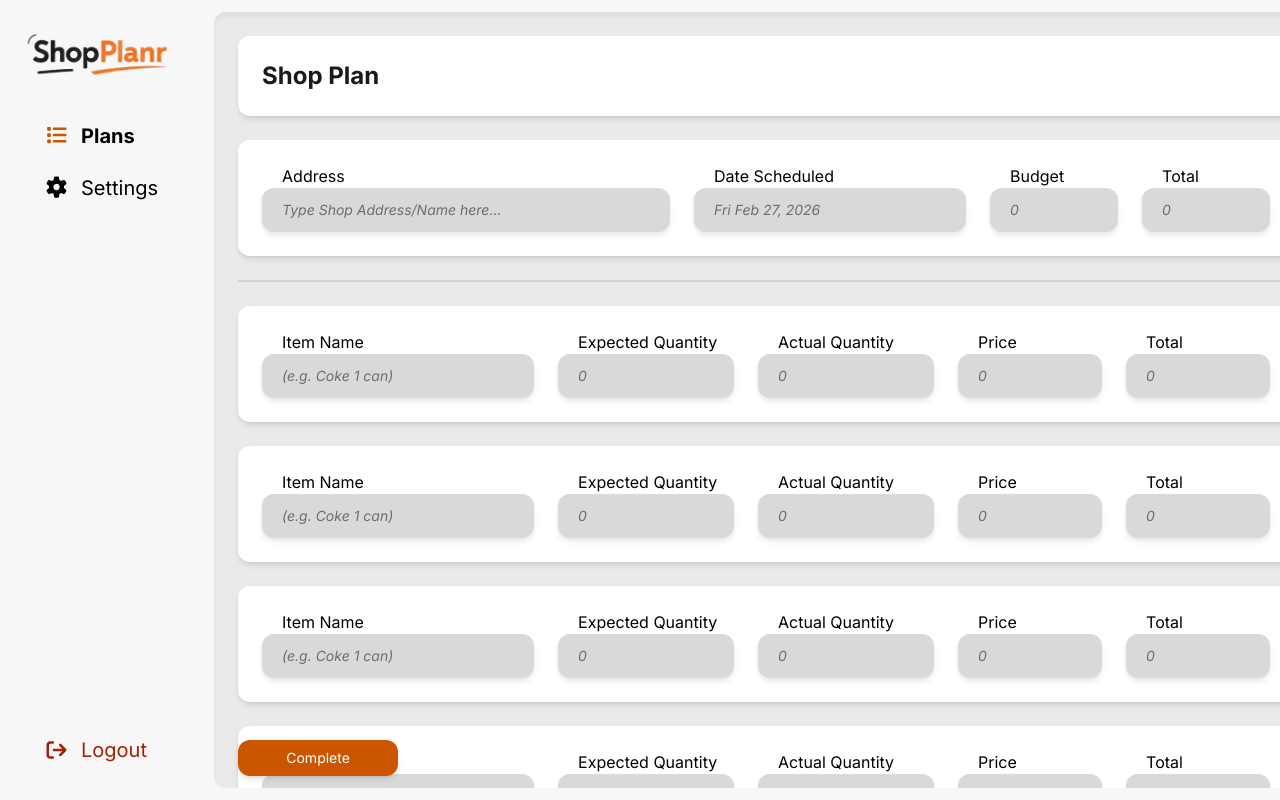
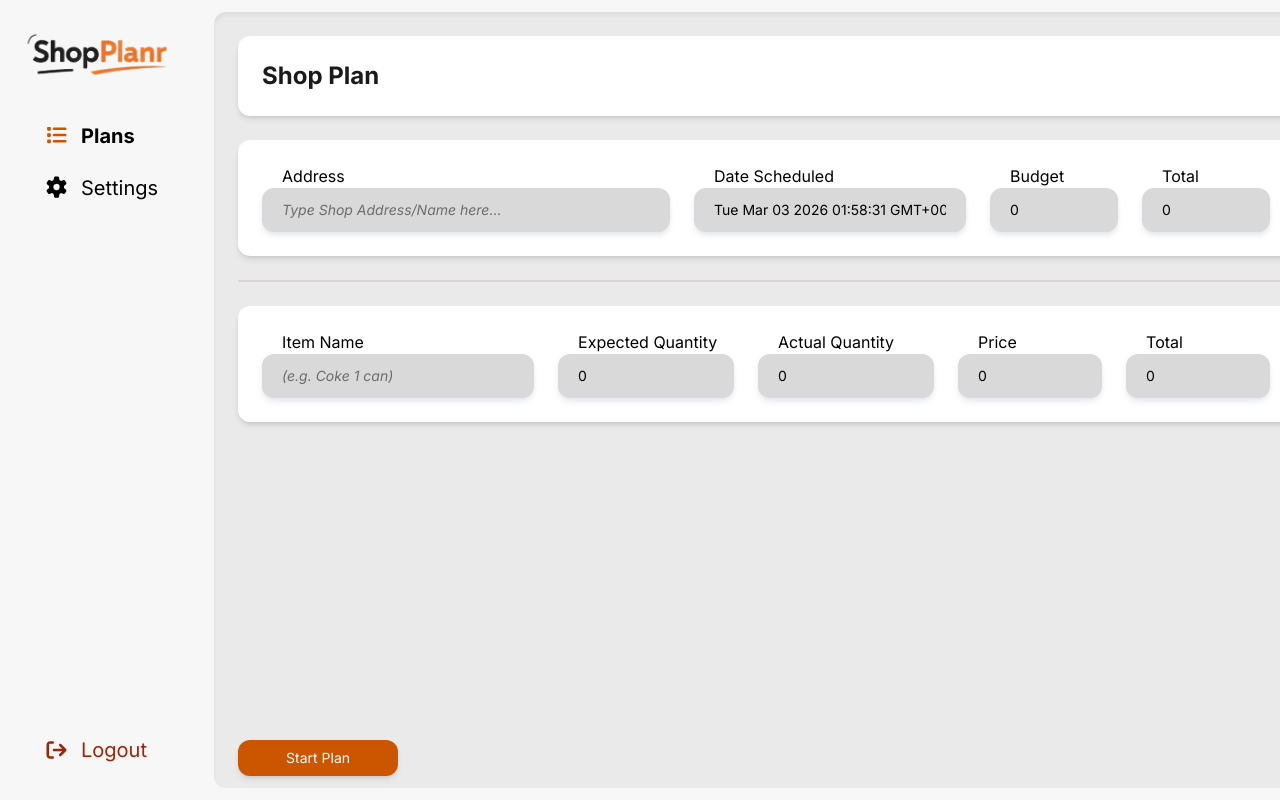
Before and after one commit to Just-Pyro/ShopPlanr-web, a React (Vite) app: page /shopplan in a window 1280 px wide. Shown: the top 800 px of the page. Built offline with nearby package versions, Linux system fonts and the light colour scheme; sample sign-in values are in the browser's storage.

Commit message:
API complete

```diff
--- a/src/components/Sidebar.jsx
+++ b/src/components/Sidebar.jsx
@@ -32,7 +32,6 @@ const Sidebar = ({ openMenu, closeMenu }) => {
   useEffect(() => {
     const windowSize = window.innerWidth;
 
-    console.log("menuRef:", menuRef);
     if (windowSize < 768 && menuRef.current) {
       const sideBar = menuRef.current;
 
--- a/src/pages/Create.jsx
+++ b/src/pages/Create.jsx
@@ -53,7 +53,7 @@ const Create = () => {
 
         setTimeout(() => {
           navigate("/list");
-        }, 1500);
+        }, 300);
       }
     } catch (error) {
       console.error("error", error);
--- a/src/pages/ShopPlan.jsx
+++ b/src/pages/ShopPlan.jsx
@@ -1,113 +1,152 @@
-import React from "react";
+import React, { useEffect, useState } from "react";
 import Layout from "../components/Layout";
 import { FontAwesomeIcon } from "@fortawesome/react-fontawesome";
 import { faTrashCan } from "@fortawesome/free-solid-svg-icons";
+import { toast } from "react-toastify";
+import {
+  completePlan,
+  getPlanInfo,
+  startPlan as usePlan,
+} from "../services/ClientApi";
+import { useLocation, useNavigate } from "react-router-dom";
+import { format } from "date-fns";
 
 const ShopPlan = () => {
-  const ProductItems = () => {
-    return (
-      <>
-        <div className="product-item">
-          <div className="flex flex-col lg:flex-row gap-2 md:gap-6">
-            <div className="flex flex-col">
-              <label className="ps-5" htmlFor="">
-                Item Name
-              </label>
-              <input
-                type="text"
-                className="inputfield py-3 px-5 placeholder:italic shadow-md shadow-gray-200"
-                placeholder="(e.g. Coke 1 can)"
-              />
-            </div>
-            <div className="flex md:hidden lg:flex flex-col flex-1">
-              <label className="ps-5" htmlFor="">
-                Expected Quantity
-              </label>
-              <input
-                type="text"
-                className="inputfield py-3 px-5 placeholder:italic shadow-md shadow-gray-200 w-44"
-                placeholder="0"
-              />
-            </div>
-            <div className="flex md:hidden lg:flex flex-col flex-1">
-              <label className="ps-5" htmlFor="">
-                Actual Quantity
-              </label>
-              <input
-                type="text"
-                className="inputfield py-3 px-5 placeholder:italic shadow-md shadow-gray-200 w-44"
-                placeholder="0"
-              />
-            </div>
-            <div className="hidden lg:flex flex-col flex-1">
-              <label className="ps-5" htmlFor="">
-                Price
-              </label>
-              <input
-                type="text"
-                className="inputfield py-3 px-5 placeholder:italic shadow-md shadow-gray-200 w-36"
-                placeholder="0"
-              />
-            </div>
-            <div className="hidden lg:flex flex-col flex-1">
-              <label className="ps-5" htmlFor="">
-                Total
-              </label>
-              <input
-                type="text"
-                className="inputfield py-3 px-5 placeholder:italic shadow-md shadow-gray-200 w-36"
-                placeholder="0"
-              />
-            </div>
+  const { state } = useLocation();
+  const navigate = useNavigate();
+  const [originalBudget, setOriginalBudget] = useState(0);
+  const [planInfo, setPlanInfo] = useState({
+    address: "",
+    date_scheduled: new Date(),
+    budget: 0,
+    status: 0,
+    number_of_items: 0,
+  });
+  const [itemList, setItemList] = useState([
+    {
+      id: 0,
+      shop_plan_id: 0,
+      name: "",
+      expected_quantity: 0,
+      actual_quantity: 0,
+      price: 0,
+    },
+  ]);
+  const [startPlan, setStartPlan] = useState(false);
 
-            <div className="hidden md:flex gap-4 lg:hidden">
-              <div className="flex flex-col flex-1">
-                <label className="ps-5" htmlFor="">
-                  Expected Quantity
-                </label>
-                <input
-                  type="text"
-                  className="inputfield py-3 px-5 placeholder:italic shadow-md shadow-gray-200 w-44"
-                  placeholder="0"
-                />
-              </div>
-              <div className="flex flex-col flex-1">
-                <label className="ps-5" htmlFor="">
-                  Actual Quantity
-                </label>
-                <input
-                  type="text"
-                  className="inputfield py-3 px-5 placeholder:italic shadow-md shadow-gray-200 w-44"
-                  placeholder="0"
-                />
-              </div>
-            </div>
-            <div className="flex gap-4 lg:hidden">
-              <div className="flex flex-col flex-1">
-                <label className="ps-5" htmlFor="">
-                  Price
-                </label>
-                <input
-                  type="text"
-                  className="inputfield py-3 px-5 placeholder:italic shadow-md shadow-gray-200 w-full"
-                  placeholder="0"
-                />
-              </div>
-              <div className="flex flex-col flex-1">
-                <label className="ps-5" htmlFor="">
-                  Total
-                </label>
-                <input
-                  type="text"
-                  className="inputfield py-3 px-5 placeholder:italic shadow-md shadow-gray-200 w-full"
-                  placeholder="0"
-                />
-              </div>
-            </div>
-          </div>
-        </div>
-      </>
+  useEffect(() => {
+    fetchPlanInfo();
+  }, []);
+
+  const fetchPlanInfo = async () => {
+    try {
+      const result = await getPlanInfo(state.id);
+
+      if (result.success) {
+        const data = result.data;
+        const formattedDate = new Date(data.date_scheduled).toLocaleDateString(
+          "en-US",
+          {
+            year: "numeric",
+            month: "long",
+            day: "numeric",
+          },
+        );
+
+        setOriginalBudget(data.budget);
+
+        setPlanInfo({
+          address: data.address,
+          date_scheduled: formattedDate,
+          budget: data.budget,
+          status: data.status,
+          number_of_items: data.number_of_items,
+        });
+
+        if (data.status === 1) {
+          setStartPlan(true);
+        }
+
+        setItemList(data.items);
+      }
+    } catch (error) {
+      console.error("error", error);
+      const message = error.response?.data?.message;
+
+      if (message) {
+        toast.error(message);
+      }
+    }
+  };
+
+  useEffect(() => {
+    const totalPrice = itemList.reduce(
+      (sum, item) => sum + item.actual_quantity * item.price,
+      0,
     );
+
+    if (totalPrice.toFixed(2) <= 0) {
+      setPlanInfo((prev) => ({ ...prev, budget: originalBudget }));
+    } else {
+      setPlanInfo((prev) => ({
+        ...prev,
+        budget: originalBudget - totalPrice.toFixed(2),
+      }));
+    }
+  }, [itemList]);
+
+  const handleStart = async () => {
+    try {
+      const authUser = localStorage.getItem("user");
+      const user = JSON.parse(authUser);
+      const result = await usePlan(state.id, user.id);
+
+      // console.log("start plan:", result);
+      if (result.success) {
+        setPlanInfo((prev) => ({ ...prev, status: 1 }));
+        setStartPlan(true);
+      } else {
+        toast.warning(result.message);
+      }
+    } catch (error) {
+      console.error("error", error);
+      const message = error.response?.data.message;
+
+      if (message) {
+        toast.error(message);
+      }
+    }
+  };
+
+  const handleComplete = async () => {
+    try {
+      const items = itemList.map(
+        ({ id, shop_plan_id, expected_quantity, ...rest }) => rest,
+      );
+      const params = {
+        status: 2,
+        updated_at: format(new Date(), "yyyy-MM-dd HH:mm:ss"),
+        items: items,
+      };
+      const result = await completePlan(params, state.id);
+
+      // console.log("result", result);
+      if (result.success) {
+        setPlanInfo((prev) => ({ ...prev, status: result.data.status }));
+        toast.success(result.message);
+
+        setTimeout(() => {
+          navigate("/list");
+        }, 300);
+      }
+    } catch (error) {
+      console.error("error", error);
+      const message = error.response?.data.message;
+
+      if (message) {
+        toast.error(message);
+      }
+    }
   };
 
   return (
@@ -127,6 +166,8 @@ const ShopPlan = () => {
                   type="text"
                   className="inputfield py-3 px-5 placeholder:italic shadow-md shadow-gray-200 w-full"
                   placeholder="Type Shop Address/Name here..."
+                  value={planInfo.address}
+                  readOnly
                 />
               </div>
               <div className="flex flex-col">
@@ -137,6 +178,8 @@ const ShopPlan = () => {
                   type="text"
                   className="inputfield py-3 px-5 placeholder:italic shadow-md shadow-gray-200"
                   placeholder="Fri Feb 27, 2026"
+                  value={planInfo.date_scheduled}
+                  readOnly
                 />
               </div>
               <div className="hidden lg:flex flex-col">
@@ -147,6 +190,8 @@ const ShopPlan = () => {
                   type="number"
                   className="inputfield py-3 px-5 placeholder:italic shadow-md shadow-gray-200 w-32"
                   placeholder="0"
+                  value={planInfo.budget}
+                  readOnly
                 />
               </div>
               <div className="hidden lg:flex flex-col">
@@ -157,6 +202,8 @@ const ShopPlan = () => {
                   type="number"
                   className="inputfield py-3 px-5 placeholder:italic shadow-md shadow-gray-200 w-32"
                   placeholder="0"
+                  value={planInfo.number_of_items}
+                  readOnly
                 />
               </div>
 
@@ -169,6 +216,8 @@ const ShopPlan = () => {
                     type="number"
                     className="inputfield py-3 px-5 placeholder:italic shadow-md shadow-gray-200 w-full"
                     placeholder="0"
+                    value={planInfo.budget}
+                    readOnly
                   />
                 </div>
                 <div className="flex flex-col">
@@ -179,6 +228,8 @@ const ShopPlan = () => {
                     type="number"
                     className="inputfield py-3 px-5 placeholder:italic shadow-md shadow-gray-200 w-full"
                     placeholder="0"
+                    value={planInfo.number_of_items}
+                    readOnly
                   />
                 </div>
               </div>
@@ -187,22 +238,39 @@ const ShopPlan = () => {
           <hr className="border border-stone-300" />
         </div>
         <div className="items-plan-wrapper md:custom-scrollbar">
-          <ProductItems />
-          <ProductItems />
-          <ProductItems />
-          <ProductItems />
-          <ProductItems />
-          <ProductItems />
-          <ProductItems />
-          <ProductItems />
-          <ProductItems />
+          {itemList.length > 0 ? (
+            itemList.map((item) => (
+              <ProductItems
+                key={item.id}
+                id={item.id}
+                handleItemChange={setItemList}
+                itemData={item}
+                startPlan={startPlan}
+              />
+            ))
+          ) : (
+            <div className="text-center italic text-gray-500">
+              No Items Found.
+            </div>
+          )}
 
-          <button
-            type="button"
-            className="bg-accent primary-action-btn rounded-xl fixed bottom-0 mb-6 w-5/6 md:w-40 px-6 left-0 right-0 md:left-auto md:right-auto mx-auto md:mx-0"
-          >
-            Complete
-          </button>
+          {[0, 1].includes(planInfo.status) &&
+            format(new Date(planInfo.date_scheduled), "yyyy-MM-dd") ===
+              format(new Date(), "yyyy-MM-dd") && (
+              <button
+                type="button"
+                className="bg-accent primary-action-btn rounded-xl fixed bottom-0 mb-6 w-5/6 md:w-40 px-6 left-0 right-0 md:left-auto md:right-auto mx-auto md:mx-0"
+                onClick={() => {
+                  if (!startPlan) {
+                    handleStart();
+                  } else if (startPlan && planInfo.status == 1) {
+                    handleComplete();
+                  }
+                }}
+              >
+                {!startPlan ? "Start Plan" : "Complete"}
+              </button>
+            )}
         </div>
       </Layout>
     </>
@@ -210,3 +278,156 @@ const ShopPlan = () => {
 };
 
 export default ShopPlan;
+
+const ProductItems = ({ id, handleItemChange, itemData, startPlan }) => {
+  return (
+    <>
+      <div className="product-item">
+        <div className="flex flex-col lg:flex-row gap-2 md:gap-6">
+          <div className="flex flex-col">
+            <label className="ps-5" htmlFor="">
+              Item Name
+            </label>
+            <input
+              type="text"
+              className="inputfield py-3 px-5 placeholder:italic shadow-md shadow-gray-200"
+              placeholder="(e.g. Coke 1 can)"
+              value={itemData.name}
+              readOnly
+            />
+          </div>
+          <div className="flex md:hidden lg:flex flex-col flex-1">
+            <label className="ps-5" htmlFor="">
+              Expected Quantity
+            </label>
+            <input
+              type="text"
+              className="inputfield py-3 px-5 placeholder:italic shadow-md shadow-gray-200 w-44"
+              placeholder="0"
+              value={itemData.expected_quantity}
+              readOnly
+            />
+          </div>
+          <div className="flex md:hidden lg:flex flex-col flex-1">
+            <label className="ps-5" htmlFor="">
+              Actual Quantity
+            </label>
+            <input
+              type="text"
+              className="inputfield py-3 px-5 placeholder:italic shadow-md shadow-gray-200 w-44"
+              placeholder="0"
+              value={itemData.actual_quantity}
+              onInput={(e) =>
+                handleItemChange((prev) =>
+                  prev.map((item) =>
+                    item.id === id
+                      ? { ...item, actual_quantity: e.target.value }
+                      : item,
+                  ),
+                )
+              }
+              disabled={!startPlan}
+            />
+          </div>
+          <div className="hidden lg:flex flex-col flex-1">
+            <label className="ps-5" htmlFor="">
+              Price
+            </label>
+            <input
+              type="text"
+              className="inputfield py-3 px-5 placeholder:italic shadow-md shadow-gray-200 w-36"
+              placeholder="0"
+              value={itemData.price}
+              onInput={(e) =>
+                handleItemChange((prev) =>
+                  prev.map((item) =>
+                    item.id === id ? { ...item, price: e.target.value } : item,
+                  ),
+                )
+              }
+              step="0.01"
+              disabled={!startPlan}
+            />
+          </div>
+          <div className="hidden lg:flex flex-col flex-1">
+            <label className="ps-5" htmlFor="">
+              Total
+            </label>
+            <input
+              type="text"
+              className="inputfield py-3 px-5 placeholder:italic shadow-md shadow-gray-200 w-36"
+              placeholder="0"
+              value={itemData.actual_quantity * itemData.price}
+              readOnly
+              step="0.01"
+            />
+          </div>
+
+          <div className="hidden md:flex gap-4 lg:hidden">
+            <div className="flex flex-col flex-1">
+              <label className="ps-5" htmlFor="">
+                Expected Quantity
+              </label>
+              <input
+                type="text"
+                className="inputfield py-3 px-5 placeholder:italic shadow-md shadow-gray-200 w-44"
+                placeholder="0"
+                value={itemData.expected_quantity}
+                readOnly
+              />
+            </div>
+            <div className="flex flex-col flex-1">
+              <label className="ps-5" htmlFor="">
+                Actual Quantity
+              </label>
+              <input
+                type="text"
+                className="inputfield py-3 px-5 placeholder:italic shadow-md shadow-gray-200 w-44"
+                placeholder="0"
+                value={itemData.actual_quantity}
+                readOnly
+              />
+            </div>
+          </div>
+          <div className="flex gap-4 lg:hidden">
+            <div className="flex flex-col flex-1">
+              <label className="ps-5" htmlFor="">
+                Price
+              </label>
+              <input
+                type="text"
+                className="inputfield py-3 px-5 placeholder:italic shadow-md shadow-gray-200 w-full"
+                placeholder="0"
+                value={itemData.price}
+                onInput={(e) =>
+                  handleItemChange((prev) =>
+                    prev.map((item) =>
+                      item.id === id
+                        ? { ...item, price: e.target.value }
+                        : item,
+                    ),
+                  )
+                }
+                step="0.01"
+                disabled={!startPlan}
+              />
+            </div>
+            <div className="flex flex-col flex-1">
+              <label className="ps-5" htmlFor="">
+                Total
+              </label>
+              <input
+                type="text"
+                className="inputfield py-3 px-5 placeholder:italic shadow-md shadow-gray-200 w-full"
+                placeholder="0"
+                value={itemData.actual_quantity * itemData.price}
+                readOnly
+                step="0.01"
+              />
+            </div>
+          </div>
+        </div>
+      </div>
+    </>
+  );
+};
```
Also changed, not shown: src/pages/List.jsx (+7 -4 lines), src/services/ClientApi.jsx (+31 -0 lines).
